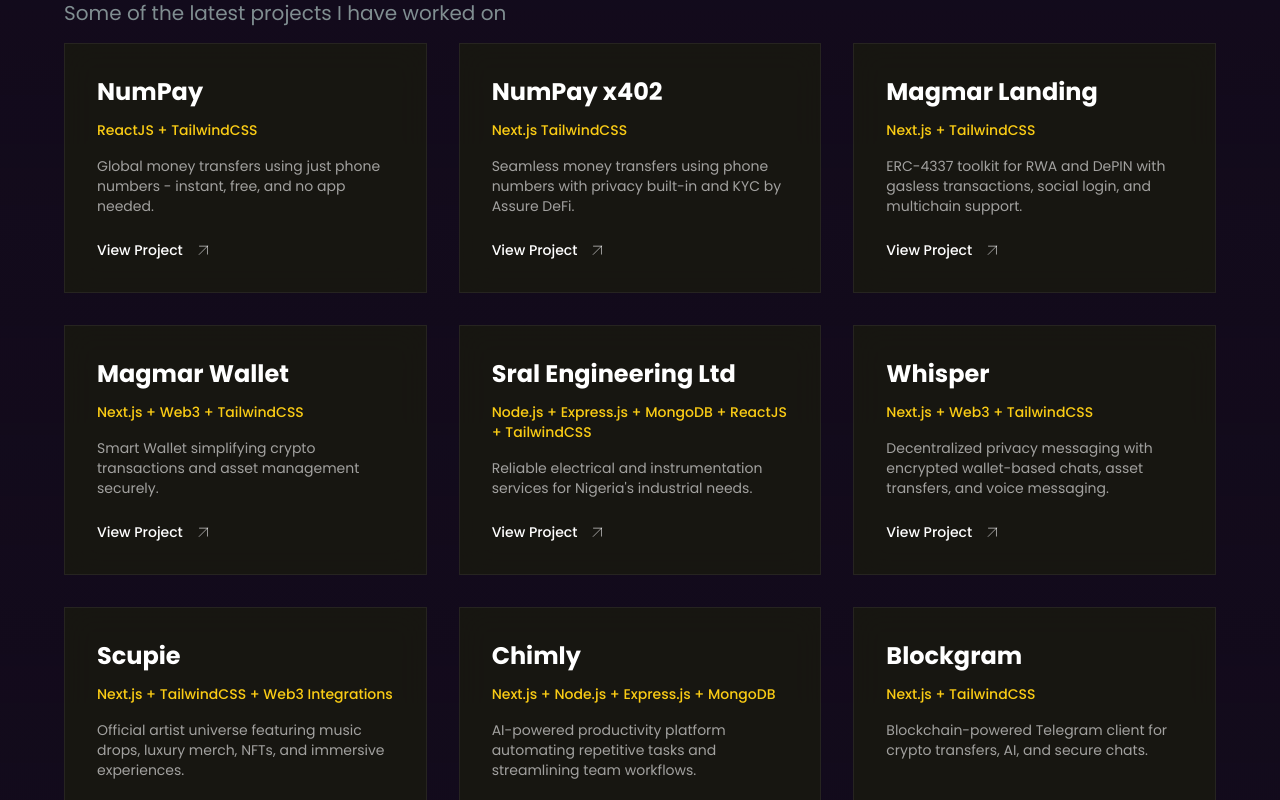
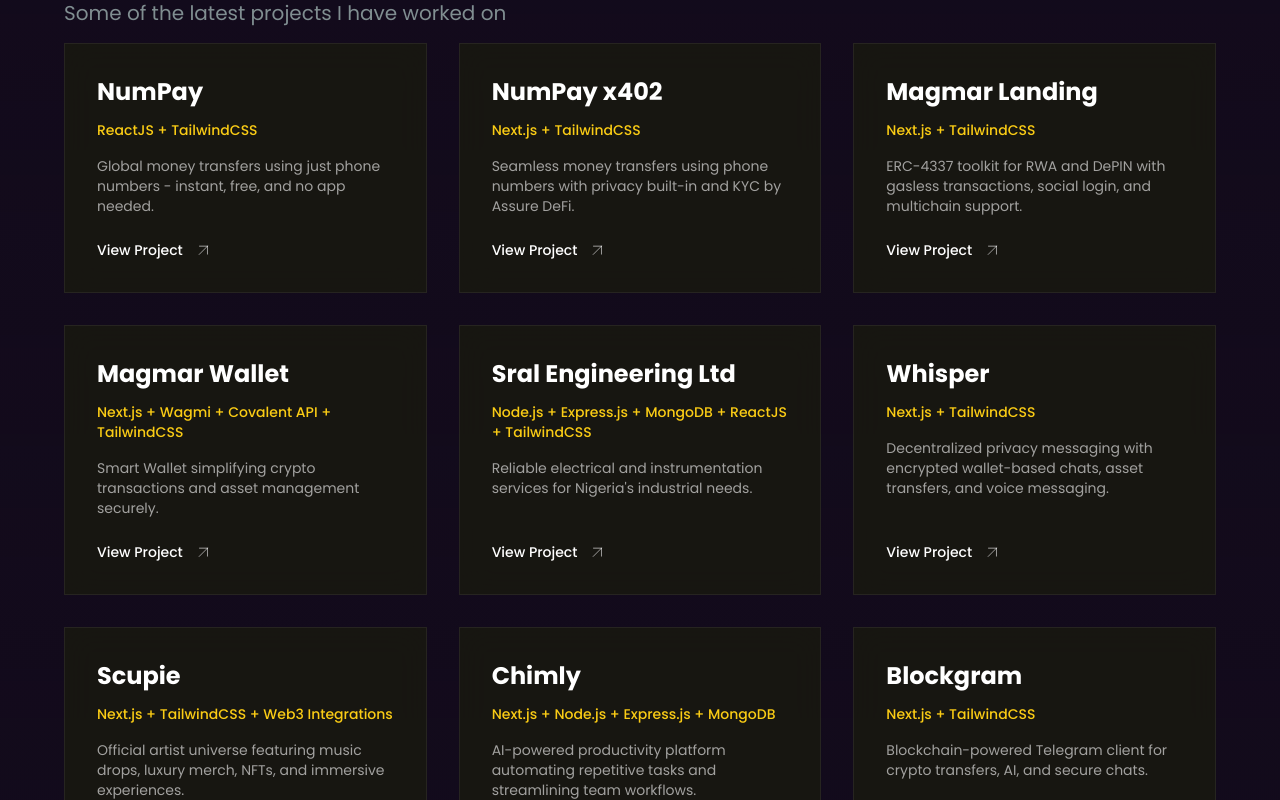
Before and after one commit to heyrapto/portfolio-, a React (Vite) app: page / in a window 1280 px wide. Shown: the part 1700-2500 px from the top of the page. Built offline with nearby package versions, Linux system fonts and the light colour scheme.

Commit message:
feat: fixed spacing issue

```diff
--- a/src/components/Footer.tsx
+++ b/src/components/Footer.tsx
@@ -10,7 +10,7 @@ export const Footer = () => {
       <div className="container mx-auto px-4 py-12">
         <div className="max-w-3xl mx-auto text-center">
           <h2 className="font-bold text-2xl mb-6">
-            <span className="mr-2">Start a project</span>
+            <span className="mr-2">Hire me</span>
             <span className="inline-block animate-bounce">🚀</span>
           </h2>
 
--- a/src/constants/constants.ts
+++ b/src/constants/constants.ts
@@ -10,7 +10,7 @@ export const projects = [
   {
     name: "NumPay x402",
     desc: "Seamless money transfers using phone numbers with privacy built-in and KYC by Assure DeFi.",
-    lang: "Next.js TailwindCSS",
+    lang: "Next.js + TailwindCSS",
     link: "https://numpay-new-landing.vercel.app/",
     github: "https://github.com/heycalebszn",
     preview: "/previews/portscan.jpeg",
@@ -26,7 +26,7 @@ export const projects = [
   {
     name: "Magmar Wallet",
     desc: "Smart Wallet simplifying crypto transactions and asset management securely.",
-    lang: "Next.js + Web3 + TailwindCSS",
+    lang: "Next.js + Wagmi + Covalent API + TailwindCSS",
     link: "https://magmar-new-frontend.vercel.app/",
     github: "https://github.com/heycalebszn",
     preview: "/previews/portscan.jpeg",
@@ -42,7 +42,7 @@ export const projects = [
   {
     name: "Whisper",
     desc: "Decentralized privacy messaging with encrypted wallet-based chats, asset transfers, and voice messaging.",
-    lang: "Next.js + Web3 + TailwindCSS",
+    lang: "Next.js + TailwindCSS",
     link: "https://whisper-landing-page.vercel.app/",
     github: "https://github.com/heycalebszn",
     preview: "/previews/portscan.jpeg",
@@ -122,7 +122,7 @@ export const projects = [
   {
     name: "Delta Exchange",
     desc: "Decentralized trading DApp for crypto derivatives and perpetual contracts.",
-    lang: "Next.js + Web3 Integrations + TailwindCSS",
+    lang: "Next.js + Ethers.js + Wagmi + Covalent API + Binance API + Contract Calls + TailwindCSS",
     link: "https://delta-exchange-jade.vercel.app/",
     github: "https://github.com/heycalebszn",
     preview: "/previews/portscan.jpeg",
--- a/src/sections/RecentWorks.tsx
+++ b/src/sections/RecentWorks.tsx
@@ -90,7 +90,7 @@ const RecentWorks = () => {
         </div>
 
         {isLoading && (
-          <div className="w-full flex items-center justify-center md:mt-4 mt-0">
+          <div className="w-full h-[100px] flex items-center justify-center">
             <p className="text-yellow-500 animate-pulse text-[8rem] md:text-[10rem] text-center">
               ...
             </p>
@@ -98,7 +98,7 @@ const RecentWorks = () => {
         )}
         <div
           className={`flex items-center justify-center ${
-            isLoading ? "md:mt-24 mt-0" : "mt-16"
+            isLoading ? "mt-10" : "mt-16"
           }`}
         >
           <Button buttonText={"View More"} onClick={handleViewMore} />
```
